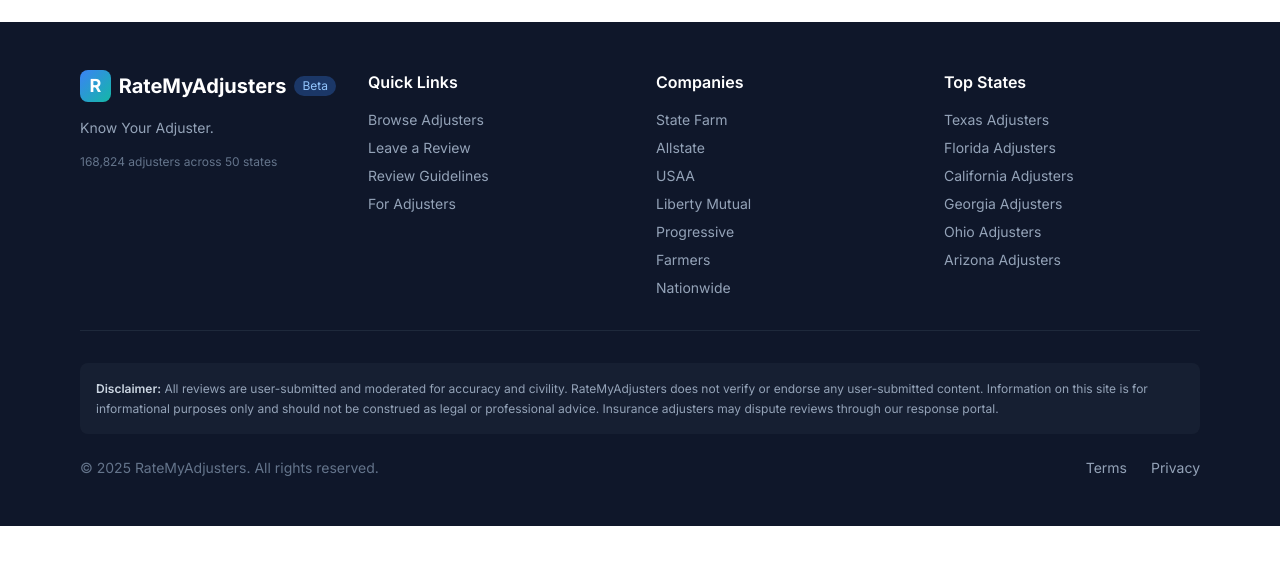
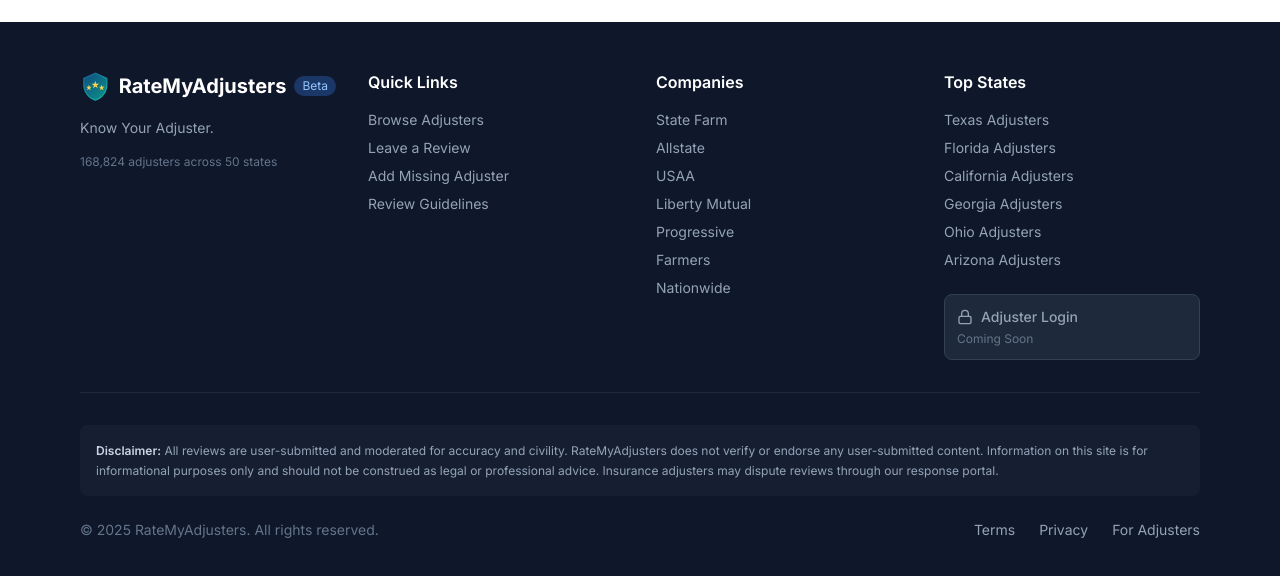
Before and after one commit to RateMyAdjusters/ratemyadjusters, a Next.js app in the folder ratemyadjusters/: page / in a window 1280 px wide. Shown: the part 4580-5156 px from the top of the page. Before the commit the page ends 5106 px from the top, so only its background shows below. Built offline with nearby package versions, Linux system fonts and the light colour scheme; no server answers.

Commit message:
Update Footer.tsx

```diff
--- a/ratemyadjusters/components/Footer.tsx
+++ b/ratemyadjusters/components/Footer.tsx
@@ -1,4 +1,33 @@
 import Link from 'next/link'
+import { Lock } from 'lucide-react'
+
+function ShieldLogo({ className = "w-8 h-8" }: { className?: string }) {
+  return (
+    <svg viewBox="0 0 48 48" fill="none" xmlns="http://www.w3.org/2000/svg" className={className}>
+      <path
+        d="M24 4L6 12V22C6 33.1 13.68 43.34 24 46C34.32 43.34 42 33.1 42 22V12L24 4Z"
+        fill="url(#footer-shield-gradient)"
+        stroke="url(#footer-shield-stroke)"
+        strokeWidth="2"
+      />
+      <g fill="#FCD34D">
+        <path d="M14 22L15.09 25.26L18.5 25.26L15.71 27.24L16.8 30.5L14 28.52L11.2 30.5L12.29 27.24L9.5 25.26L12.91 25.26L14 22Z" />
+        <path d="M24 16L25.45 20.35L30 20.35L26.27 23.04L27.73 27.39L24 24.7L20.27 27.39L21.73 23.04L18 20.35L22.55 20.35L24 16Z" />
+        <path d="M34 22L35.09 25.26L38.5 25.26L35.71 27.24L36.8 30.5L34 28.52L31.2 30.5L32.29 27.24L29.5 25.26L32.91 25.26L34 22Z" />
+      </g>
+      <defs>
+        <linearGradient id="footer-shield-gradient" x1="6" y1="4" x2="42" y2="46" gradientUnits="userSpaceOnUse">
+          <stop stopColor="#0F4C81"/>
+          <stop offset="1" stopColor="#0D9488"/>
+        </linearGradient>
+        <linearGradient id="footer-shield-stroke" x1="6" y1="4" x2="42" y2="46" gradientUnits="userSpaceOnUse">
+          <stop stopColor="#1E6091"/>
+          <stop offset="1" stopColor="#14B8A6"/>
+        </linearGradient>
+      </defs>
+    </svg>
+  )
+}
 
 export default function Footer() {
   const companies = [
@@ -28,9 +57,7 @@
           {/* Brand */}
           <div>
             <div className="flex items-center gap-2 mb-4">
-              <div className="w-8 h-8 bg-gradient-to-br from-blue-500 to-teal-500 rounded-lg flex items-center justify-center">
-                <span className="text-white font-bold text-lg">R</span>
-              </div>
+              <ShieldLogo className="w-8 h-8" />
               <span className="font-bold text-xl">RateMyAdjusters</span>
               <span className="text-xs bg-blue-500/30 text-blue-300 px-2 py-0.5 rounded-full">Beta</span>
             </div>
@@ -57,13 +84,13 @@
                 </Link>
               </li>
               <li>
-                <Link href="/review-guidelines" className="text-slate-400 hover:text-white transition-colors">
-                  Review Guidelines
+                <Link href="/add-adjuster" className="text-slate-400 hover:text-white transition-colors">
+                  Add Missing Adjuster
                 </Link>
               </li>
               <li>
-                <Link href="/for-adjusters" className="text-slate-400 hover:text-white transition-colors">
-                  For Adjusters
+                <Link href="/review-guidelines" className="text-slate-400 hover:text-white transition-colors">
+                  Review Guidelines
                 </Link>
               </li>
             </ul>
@@ -76,7 +103,7 @@
               {companies.map((company) => (
                 <li key={company.slug}>
                   <Link
-                    href={`/company/${company.slug}`}
+                    href={'/company/' + company.slug}
                     className="text-slate-400 hover:text-white transition-colors"
                   >
                     {company.name}
@@ -86,14 +113,14 @@
             </ul>
           </div>
 
-          {/* Top States */}
+          {/* Top States + Adjuster Login */}
           <div>
             <h4 className="font-semibold mb-4 text-white">Top States</h4>
-            <ul className="space-y-2 text-sm">
+            <ul className="space-y-2 text-sm mb-6">
               {states.map((state) => (
                 <li key={state.abbr}>
                   <Link
-                    href={`/search?state=${state.abbr}`}
+                    href={'/search?state=' + state.abbr}
                     className="text-slate-400 hover:text-white transition-colors"
                   >
                     {state.name} Adjusters
@@ -101,6 +128,15 @@
                 </li>
               ))}
             </ul>
+
+            {/* Adjuster Login Coming Soon */}
+            <div className="bg-slate-800 rounded-lg p-3 border border-slate-700">
+              <div className="flex items-center gap-2 text-slate-400">
+                <Lock className="w-4 h-4" />
+                <span className="text-sm font-medium">Adjuster Login</span>
+              </div>
+              <p className="text-xs text-slate-500 mt-1">Coming Soon</p>
+            </div>
           </div>
         </div>
 
@@ -125,6 +161,9 @@
               <Link href="/privacy" className="text-slate-400 hover:text-white transition-colors">
                 Privacy
               </Link>
+              <Link href="/for-adjusters" className="text-slate-400 hover:text-white transition-colors">
+                For Adjusters
+              </Link>
             </div>
           </div>
         </div>
```
